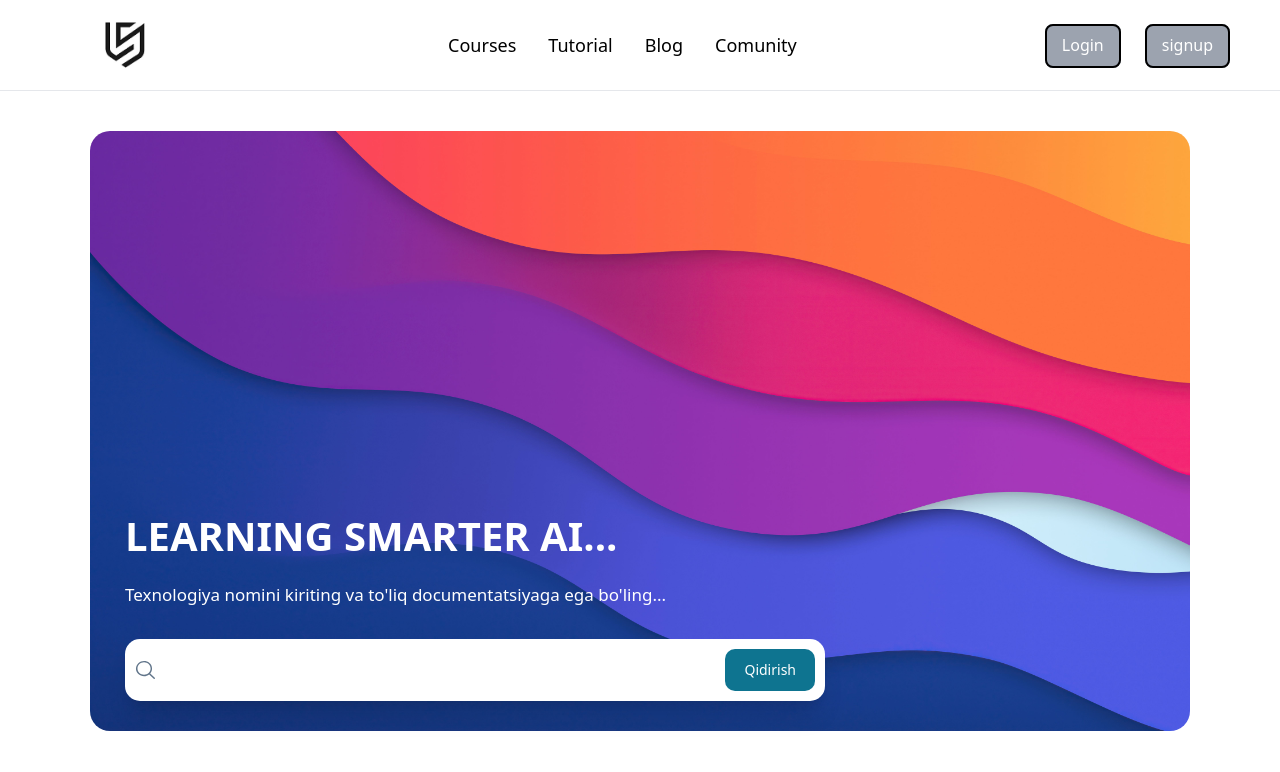
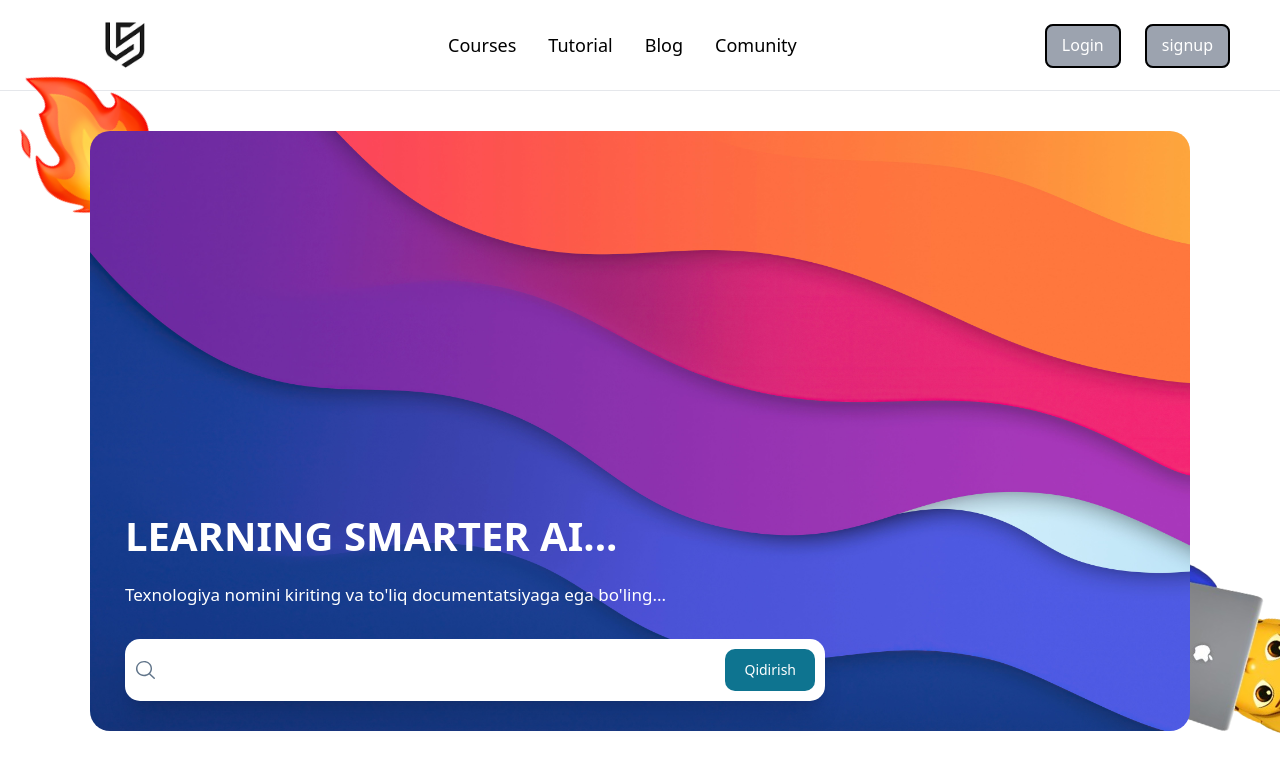
Before and after one commit to ammoriddin/LSAI, a React (Vite) app: page / in a window 1280 px wide. Shown: the top 772 px of the page. Built offline with nearby package versions, Linux system fonts and the light colour scheme.

Commit message:
Added some emojis

```diff
--- a/src/components/hero/hero.jsx
+++ b/src/components/hero/hero.jsx
@@ -1,10 +1,21 @@
 import React from 'react'
 import searchIcon from '../../assets/search-icon.svg'
 import { Button, TextInput } from 'flowbite-react'
+import fire from '../../assets/fire.png'
+import programmer from '../../assets/programmer-emoji.png'
 
 export default function Hero() {
   return (
-    <div className='px-[35px] py-[30px] my-[40px] rounded-[20px] h-[75vh] hero-bg'>
+    <div className='relative'>
+      <div className='w-[300px] absolute top-[-5rem] left-[-10rem] rotate-[-40deg]'>
+        <img className='w-full h-full' src={fire} alt="" />
+      </div>
+
+      <div className='w-[300px] absolute bottom-[-10rem] rotate-[105deg] right-[-13.7rem]'>
+        <img className='w-full h-full' src={programmer} alt="" />
+      </div>
+
+      <div className='px-[35px] py-[30px] my-[40px] relative z-[20000] rounded-[20px] h-[75vh] hero-bg'>
           <div className='w-full h-full flex flex-col justify-end'>
               <h1 className='text-white mb-4 font-[600] text-[40px] uppercase'>Learning Smarter AI...</h1>
               <p className='text-white mb-8 font-[300] text-[17px]'>Texnologiya nomini kiriting va to'liq documentatsiyaga ega bo'ling...</p>
@@ -17,5 +28,6 @@ export default function Hero() {
               </div>
           </div>
       </div>
+    </div>
   )
 }
--- a/src/index.css
+++ b/src/index.css
@@ -1,6 +1,10 @@
 @tailwind base;
 @tailwind components;
 @tailwind utilities;
+
+body, html {
+  overflow-x: hidden;
+}
 
 .container {
   width: 100%;
```
Also changed, not shown: src/assets/fire.png (added), src/assets/programmer-emoji.png (added). Lines whose indentation alone changed are shown as unchanged.
